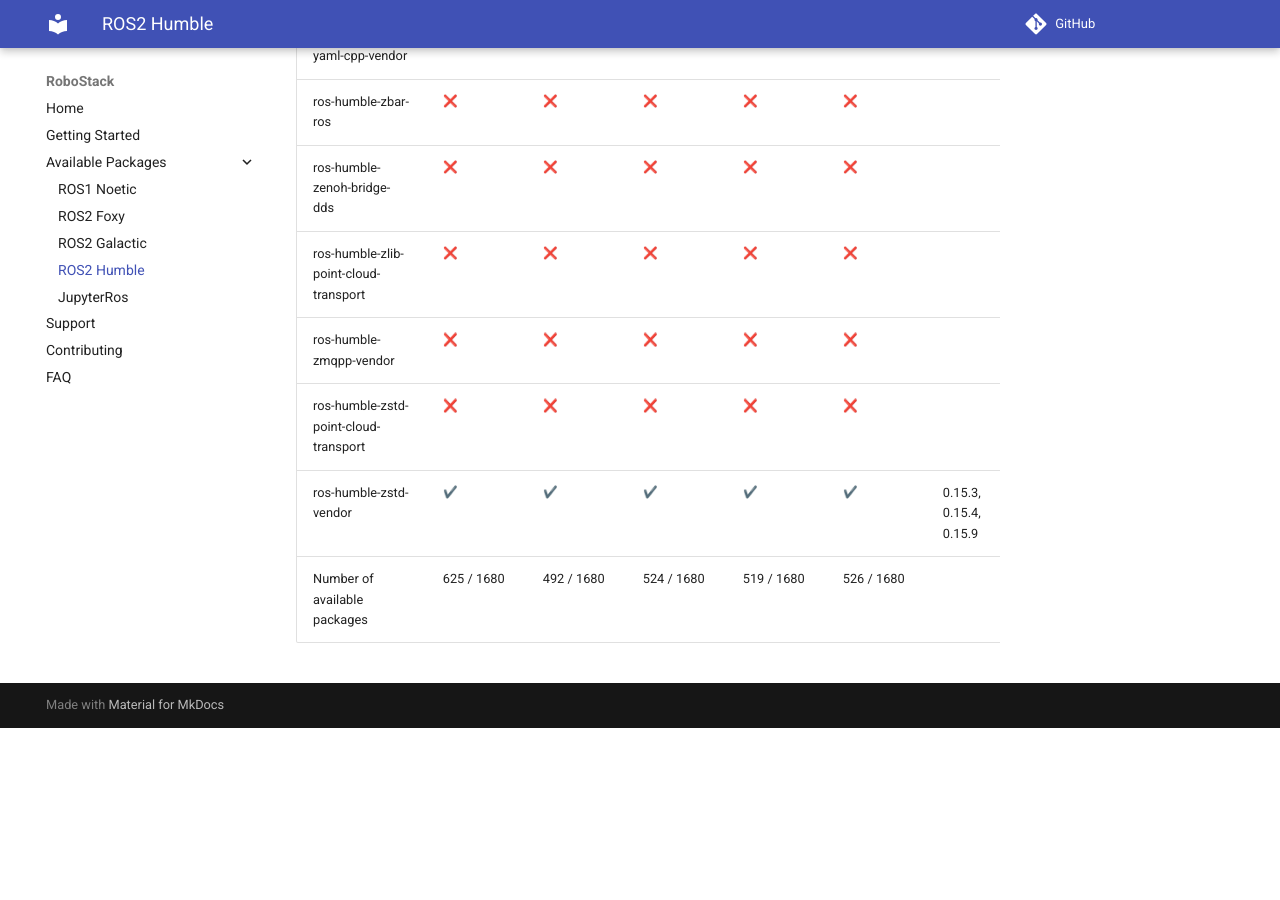
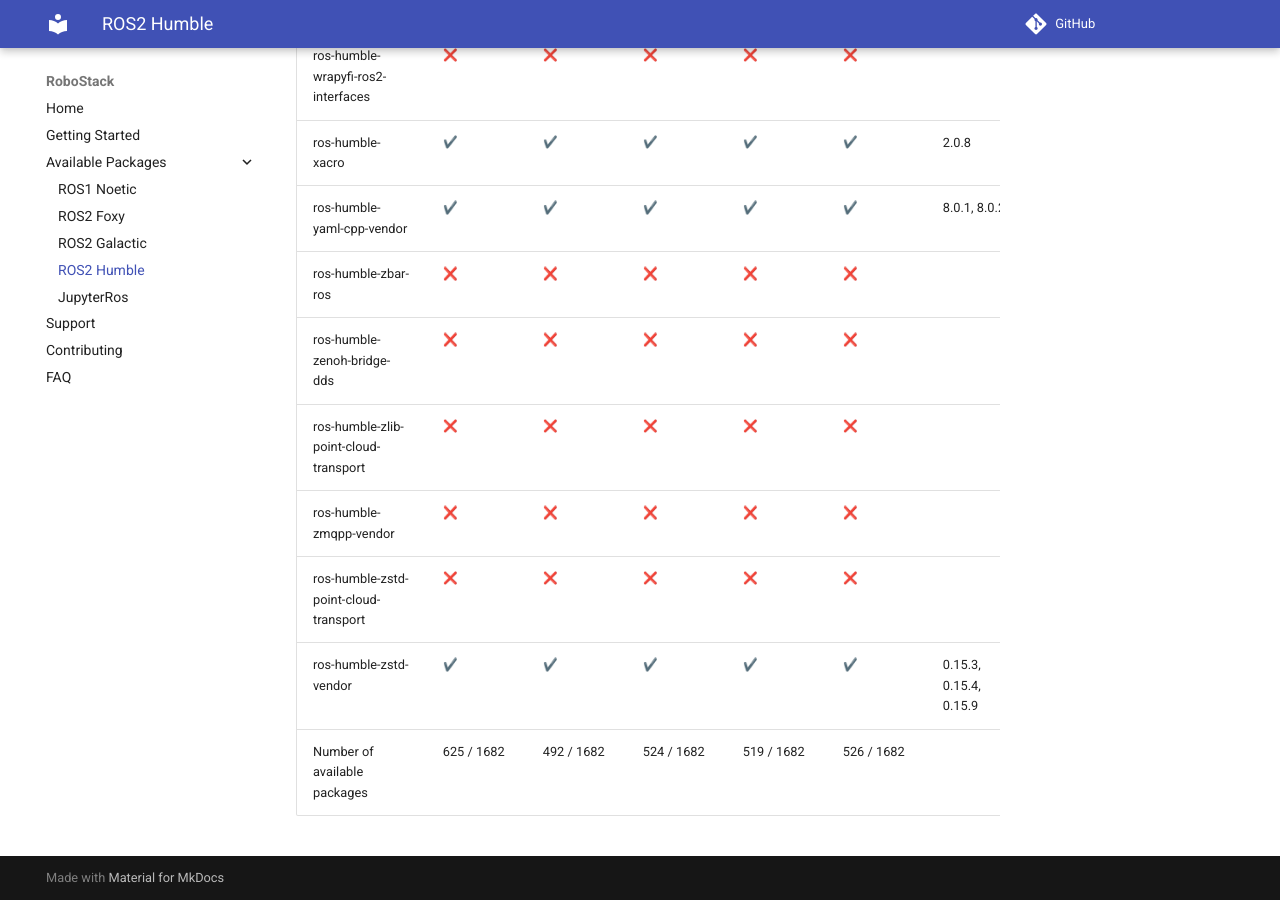
Before and after one commit to RoboStack/robostack.github.io, an MkDocs documentation site: the page built from docs/humble.md, in a window 1280 px wide and 900 px high, scrolled down 130789 px. Built offline with MkDocs 1.6.1 and Material for MkDocs 9.7.7, drawn with Linux system fonts in a browser that asks for light colours; emoji names are drawn with the system emoji font; comment, search, counter and statistics services are not loaded; before the commit the page ends 131517 px from its top, so only the background shows below that; some of the changed text lies outside the part shown.

Commit message:
Update tables

```diff
--- a/docs/humble.md
+++ b/docs/humble.md
@@ -1680,4 +1682,4 @@
 | ros-humble-zmqpp-vendor | :x: { data-sort='0' } | :x: { data-sort='0' } | :x: { data-sort='0' } | :x: { data-sort='0' } | :x: { data-sort='0' } |   |
 | ros-humble-zstd-point-cloud-transport | :x: { data-sort='0' } | :x: { data-sort='0' } | :x: { data-sort='0' } | :x: { data-sort='0' } | :x: { data-sort='0' } |   |
 | ros-humble-zstd-vendor | :heavy_check_mark: { data-sort='1' } | :heavy_check_mark: { data-sort='1' } | :heavy_check_mark: { data-sort='1' } | :heavy_check_mark: { data-sort='1' } | :heavy_check_mark: { data-sort='1' } | 0.15.3, 0.15.4, 0.15.9  |
-| Number of available packages |  625 / 1680 | 492 / 1680 | 524 / 1680 | 519 / 1680 | 526 / 1680 |
+| Number of available packages |  625 / 1682 | 492 / 1682 | 524 / 1682 | 519 / 1682 | 526 / 1682 |
```
Also changed, not shown: other parts of docs/humble.md (+2 -0 lines).
